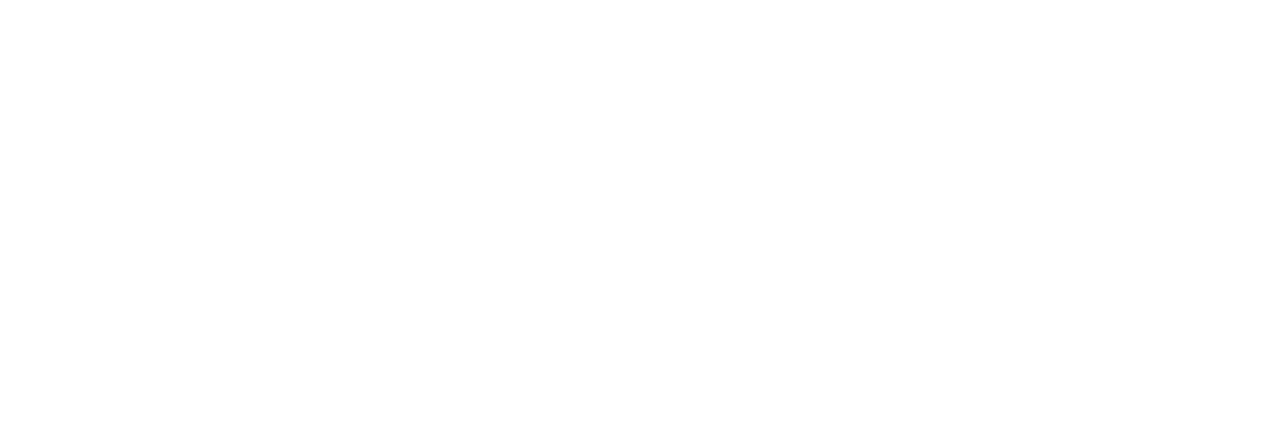
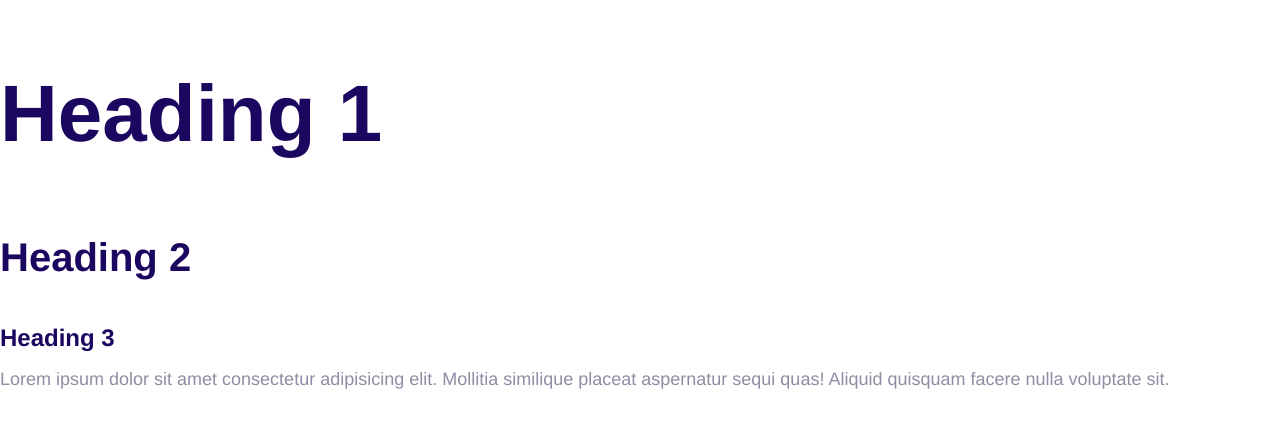
Before and after one commit to fasilminale/CloudHostingApp, a plain HTML site: page index.html in a window 1280 px wide. Drawn offline with Linux system fonts and the light colour scheme.

Commit message:
define the styles for the fonts.

```diff
--- a/css/styles.css
+++ b/css/styles.css
@@ -5,3 +5,50 @@
   --color-headings: #1b0760;
   --color-body: #918ca4;
 }
+
+html {
+  font-size: 62.5%;
+}
+
+body {
+  font-family: Inter Arial, Helvetica, sans-serif;
+  font-size: 2.4rem;
+  line-height: 1.5;
+  color: var(--color-body);
+}
+
+h1,
+h2,
+h3 {
+  color: var(--color-headings);
+}
+
+h1 {
+  font-size: 7rem;
+}
+h2 {
+  font-size: 4rem;
+}
+h3 {
+  font-size: 3rem;
+  margin-bottom: 1rem;
+}
+
+p {
+  margin-top: 0;
+}
+
+@media screen and (min-width: 1040px) {
+  body {
+    font-size: 1.8rem;
+  }
+  h1 {
+    font-size: 8rem;
+  }
+  h2 {
+    font-size: 4rem;
+  }
+  h3 {
+    font-size: 2.4rem;
+  }
+}
--- a/index.html
+++ b/index.html
@@ -5,8 +5,23 @@
     <meta http-equiv="X-UA-Compatible" content="IE=edge" />
     <meta name="viewport" content="width=device-width, initial-scale=1.0" />
     <title>Document</title>
+    <link rel="preconnect" href="https://fonts.googleapis.com" />
+    <link rel="preconnect" href="https://fonts.gstatic.com" crossorigin />
+    <link
+      href="https://fonts.googleapis.com/css2?family=Inter:wght@400;700&display=swap"
+      rel="stylesheet"
+    />
     <link rel="stylesheet" href="css/normalize.css" />
     <link rel="stylesheet" href="css/styles.css" />
   </head>
-  <body></body>
+  <body>
+    <h1>Heading 1</h1>
+    <h2>Heading 2</h2>
+    <h3>Heading 3</h3>
+    <p>
+      Lorem ipsum dolor sit amet consectetur adipisicing elit. Mollitia
+      similique placeat aspernatur sequi quas! Aliquid quisquam facere nulla
+      voluptate sit.
+    </p>
+  </body>
 </html>
```
